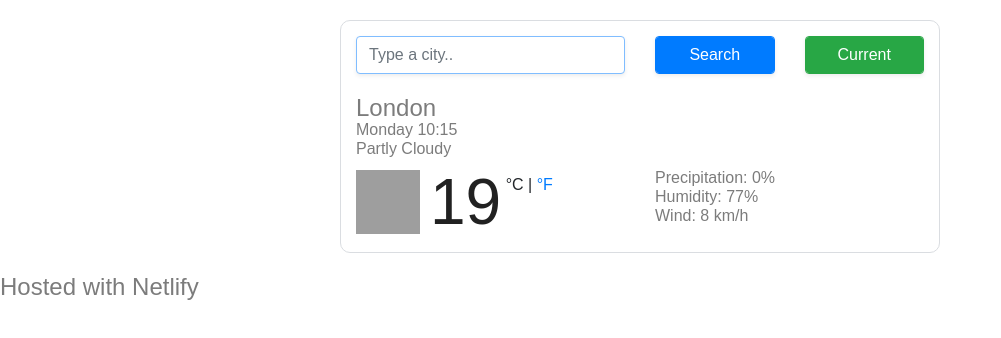
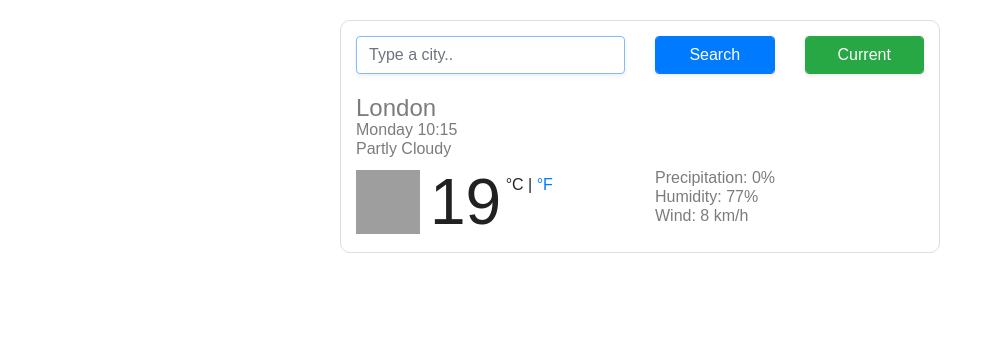
Before and after one commit to Irenkawww/myProject, a plain HTML site: page index.html in a window 1280 px wide. Shown: the whole page, without its empty margins (0-1001 px from the left). Drawn offline with nearby package versions, Linux system fonts and the light colour scheme; grey boxes are pictures that could not be loaded.

Commit message:
coming back to original project
just to test

```diff
--- a/index.html
+++ b/index.html
@@ -83,7 +83,6 @@
         </div>
       </div>
     </div>
-    <h1>Hosted with Netlify</h1>
     <script src="src/index.js"></script>
   </body>
 </html>
```
